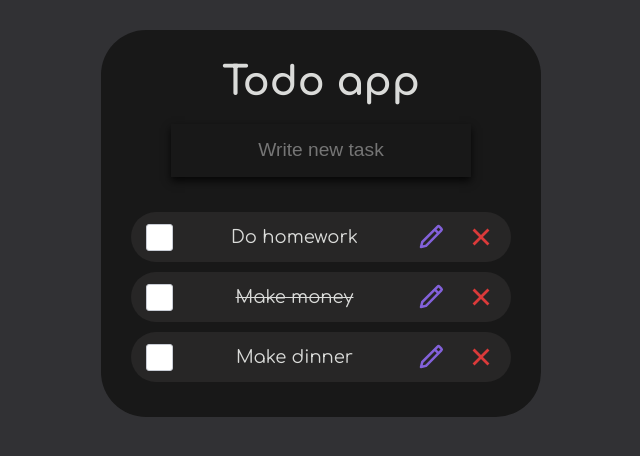
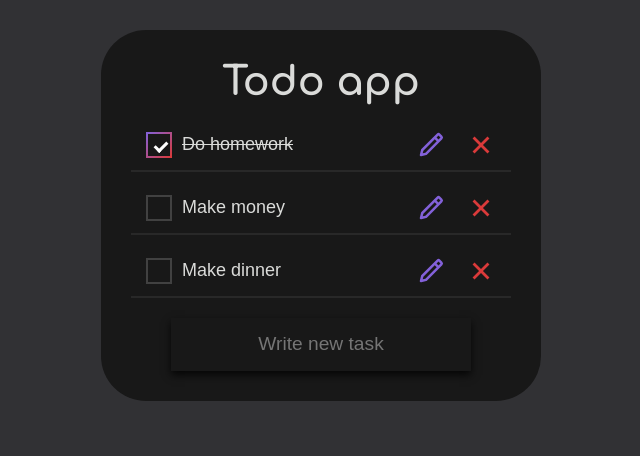
Before and after one commit to D1nviz/Todo, a React (Create React App) app: page / in a window 1280 px wide. Shown: the top 456 px of the page, without its empty margins (319-959 px from the left). Built offline with nearby package versions, Linux system fonts and the light colour scheme; the HTML template or start-up script is replaced by a standard one.

Commit message:
added a possibility to update todo, refactor

```diff
--- a/src/Store/reducers/TodoSlice.ts
+++ b/src/Store/reducers/TodoSlice.ts
@@ -1,5 +1,6 @@
 import { v4 as uuidv4 } from 'uuid';
 import { createSlice, createEntityAdapter } from "@reduxjs/toolkit";
+import type { PayloadAction } from '@reduxjs/toolkit'
 import { ITodo } from '../../models/ITodo';
 
 
@@ -12,12 +13,12 @@ const initialState: TodoState = {
     {
       id: uuidv4(),
       task: "Do homework",
-      isCompleted: false,
+      isCompleted: true,
     },
     {
       id: uuidv4(),
       task: "Make money",
-      isCompleted: true,
+      isCompleted: false,
     },
     {
       id: uuidv4(),
@@ -31,29 +32,24 @@ export const todoSlice = createSlice({
   name: "todo",
   initialState,
   reducers: {
-    todoCreated: (state, action) => {
+    todoCreated: (state, action: PayloadAction<ITodo>) => {
       state.todos.push(action.payload);
-      console.log(state)
     },
-    todoDeleted: (state, action) => {
+    todoDeleted: (state, action: PayloadAction<string>) => {
       state.todos = state.todos.filter(item => item.id !== action.payload);
-      console.log("todo deleted");
     },
-    todoCompleted: (state, action) => {
-      const { id, isCompleted } = action.payload;
-      const todo = state.todos.find(todo => todo.id === id);
-      if (todo) {
-        Object.assign(todo, { isCompleted });
-      }
+    todoUpdated: (state, action: PayloadAction<ITodo>) => {
+      const { id } = action.payload;
+      const todoIndex = state.todos.findIndex(todo => todo.id === id);
+      state.todos[todoIndex] = action.payload;
+      console.log("updated")
+
     },
-    todoRedacted: (state, action) => {
-      /* todosAdapter.updateOne(state, action.payload) */
-    }
   }
 })
 export const { actions, reducer } = todoSlice;
 export const {
   todoCreated,
   todoDeleted,
-  todoCompleted,
-  todoRedacted } = actions;
+  todoUpdated
+} = actions;
--- a/src/Store/store.ts
+++ b/src/Store/store.ts
@@ -4,12 +4,14 @@ const rootReducer = combineReducers({
   reducer
 });
 
-export const setupStore = () => {
+const setupStore = () => {
   return configureStore({
     reducer: rootReducer
   })
 };
 
+export const store = setupStore();
+
 export type RootState = ReturnType<typeof rootReducer>
 export type AppStore = ReturnType<typeof setupStore>
 export type AppDispatch = AppStore["dispatch"]
--- a/src/components/App/App.tsx
+++ b/src/components/App/App.tsx
@@ -4,12 +4,12 @@ import TodoInput from "../TodoInput/TodoInput";
 import TodoList from "../TodoList/TodoList";
 import { Container } from "../../styles";
 
-const App: FC = () => {
+const App: FC = ():JSX.Element => {
 	return (
 		<Container>
 			<TodoHeader />
+			<TodoList/>
 			<TodoInput />
-			<TodoList />
 		</Container>
 	);
 };
--- a/src/components/TodoHeader/TodoHeader.tsx
+++ b/src/components/TodoHeader/TodoHeader.tsx
@@ -1,6 +1,6 @@
 import {FC} from "react";
 import { Title, TitleContainer } from "./styles";
-const TodoHeader:FC = () => {
+const TodoHeader:FC = ():JSX.Element => {
   return (
     <TitleContainer>
       <Title>Todo app</Title>
--- a/src/components/TodoInput/TodoInput.tsx
+++ b/src/components/TodoInput/TodoInput.tsx
@@ -12,7 +12,7 @@ import {
 import { useAppDispatch } from "../../hooks/redux";
 import { todoCreated } from "../../Store/reducers/TodoSlice";
 
-const TodoInput: FC = () => {
+const TodoInput: FC = ():JSX.Element => {
 	const dispatch = useAppDispatch();
 
 	return (
--- a/src/components/TodoInput/styles.ts
+++ b/src/components/TodoInput/styles.ts
@@ -2,7 +2,7 @@ import styled from "styled-components";
 import { Field, ErrorMessage } from "formik";
 
 export const InputContainer = styled.div`
-	margin: 20px auto;
+	margin: 0 auto;
 	width: 100%;
 	display: flex;
 	justify-content: center;
@@ -15,7 +15,7 @@ export const InputBorder = styled.span`
   bottom: 0;
   left: 0;
   height: 3px;
-  background: linear-gradient(90deg, #da3a3a 0%,   #8361d9 100%);
+  background: linear-gradient(90deg, #8361d9 0%, #da3a3a 100%);
   transition: width 0.4s cubic-bezier(0.42, 0, 0.58, 1.00);
 `;
 export const Input = styled(Field)`
--- a/src/components/TodoList/TodoList.tsx
+++ b/src/components/TodoList/TodoList.tsx
@@ -5,8 +5,8 @@ import TodoListItem from "../TodoListItem/TodoListItem";
 
 import { TodoListContainer, EmptyList } from "./styles";
 
-const TodoList: FC = () => {
-	const todos = useAppSelector((state) => state.reducer.todos);
+const TodoList: FC = ():JSX.Element=> {
+	const todos = useAppSelector(state=> state.reducer.todos);
 	return (
 		<TodoListContainer>
 			{todos.length !== 0 ? (
--- a/src/components/TodoList/styles.ts
+++ b/src/components/TodoList/styles.ts
@@ -1,6 +1,7 @@
 import styled from "styled-components";
 export const TodoListContainer = styled.div`
-	padding:  5px 0 ;
+	padding:  5px 0;
+	margin-bottom: 15px;
 `;
 export const EmptyList = styled.h2`
   color: #686868;
--- a/src/components/TodoListItem/TodoListItem.tsx
+++ b/src/components/TodoListItem/TodoListItem.tsx
@@ -1,37 +1,87 @@
-import React, { FC } from "react";
-import { ItemsContainer, Item, Tool, Tools, Text, CheckBoxContainer, CheckBox} from "./styles";
+import React, { FC, useRef, useState, useEffect } from "react";
+import useDebounce from "../../hooks/useDebounce";
+import {
+	ItemsContainer,
+	Item,
+	Tool,
+	Tools,
+	Text,
+	CheckBoxContainer,
+	CheckBox,
+	CheckMark,
+	TextContainer,
+} from "./styles";
 import { IoCloseSharp } from "react-icons/io5";
 import { BiPencil } from "react-icons/bi";
 import { useAppDispatch } from "../../hooks/redux";
-import { todoDeleted, todoCompleted } from "../../Store/reducers/TodoSlice";
+import { todoDeleted, todoUpdated } from "../../Store/reducers/TodoSlice";
 import { ITodo } from "../../models/ITodo";
 
 interface TodoListItemProps {
 	todo: ITodo;
 }
-const TodoListItem: FC<TodoListItemProps> = ({ todo }) => {
-	const dispatch = useAppDispatch();
+const TodoListItem: FC<TodoListItemProps> = ({ todo }): JSX.Element => {
 	const { id, task, isCompleted } = todo;
 
-	const completeHandler = (e: React.MouseEvent<HTMLParagraphElement>) => {
+	const [isReadonly, setIsReadonly] = useState<boolean>(true);
+	const [value, setValue] = useState<string>(task);
+
+	const debouncedValue: string = useDebounce<string>(value, 500);
+
+	const updateTodo = () => {
+		const updatedTask = {
+			...todo,
+			task: debouncedValue,
+		};
+		dispatch(todoUpdated(updatedTask));
+	};
+
+	useEffect(updateTodo, [debouncedValue]);
+	const dispatch = useAppDispatch();
+
+	const texRef = useRef<HTMLInputElement>(null);
+
+	const changeHandler = (e: React.ChangeEvent<HTMLInputElement>) => {
+		setValue(e.target.value);
+	};
+
+	const focusHandler = () => {
+		if (texRef.current) {
+			setIsReadonly(false);
+			texRef.current.focus();
+		}
+	};
+	const completeHandler = () => {
 		const complete = {
 			...todo,
 			isCompleted: !isCompleted,
 		};
-		dispatch(todoCompleted(complete));
+		dispatch(todoUpdated(complete));
 	};
 
 	return (
 		<ItemsContainer>
 			<Item>
-				<CheckBoxContainer>
-					<CheckBox/>
-				</CheckBoxContainer>
-				<Text onClick={completeHandler} isCompleted={isCompleted}>
-					{task}
-				</Text>
+				<TextContainer>
+					<CheckBoxContainer>
+						<CheckBox
+							checked={isCompleted}
+							onChange={completeHandler}
+							type="checkbox"
+						/>
+						<CheckMark />
+					</CheckBoxContainer>
+					<Text
+						ref={texRef}
+						readOnly={isReadonly}
+						value={value}
+						onChange={changeHandler}
+						isCompleted={isCompleted}
+						onBlur={() => setIsReadonly(true)}
+					/>
+				</TextContainer>
 				<Tools>
-					<Tool>
+					<Tool onClick={focusHandler}>
 						<BiPencil size="40px" color="#8361d9" />
 					</Tool>
 					<Tool onClick={() => dispatch(todoDeleted(id))}>
--- a/src/components/TodoListItem/styles.ts
+++ b/src/components/TodoListItem/styles.ts
@@ -1,4 +1,4 @@
-import styled, { keyframes } from "styled-components";
+import styled from "styled-components";
 
 interface ITextProps {
 	isCompleted: boolean;
@@ -6,25 +6,39 @@ interface ITextProps {
 export const ItemsContainer = styled.div`
 	margin: 0 auto;
 	width: 100%;
-	background-color: #272626;
+	border-bottom: 2px solid #4443435f;
 	padding: 0 15px;
-	border-radius: 40px;
-	transition: all .2s ease-in-out;
+	transition: all 0.2s ease-in-out;
+
 	:hover {
-		transform: scale(1.02)
+		transform: scale(1.01);
+		background-color: #4443435f;
+		border-radius: 5px;
 	}
 `;
 export const Item = styled.div`
-	margin-top: 10px;
+	padding-top: 10px;
 	display: flex;
 	justify-content: space-between;
 	align-items: center;
 `;
-export const Text = styled.p<ITextProps>`
-  font-size: 18px;
-	padding: 15px 0;
-	cursor: pointer;
-	text-decoration: ${({ isCompleted }) => (isCompleted ? 'line-through' : 'none')};
+
+export const TextContainer = styled.div`
+	display: flex;
+	align-items: center;
+	justify-content: space-around;
+`;
+export const Text = styled.input<ITextProps>`
+	font-size: 18px;
+	color: rgb(218, 219, 217);
+	background-color: inherit;
+	border: none;
+	padding: 15px 0 15px 10px;
+	text-decoration: ${({ isCompleted }) =>
+		isCompleted ? "line-through" : "none"};
+	:focus {
+		outline: none;
+	}
 `;
 export const Tools = styled.div`
 	width: 80px;
@@ -38,77 +52,64 @@ export const Tool = styled.button`
 	border: 0px solid transparent;
 	background-color: inherit;
 	border-radius: 1.25em;
-	transition: all .2s linear;
+	transition: all 0.2s linear;
 	cursor: pointer;
 	:hover {
 		transform: scale(1.1);
 	}
 `;
 
+export const CheckBoxContainer = styled.label`
+	display: block;
+	position: relative;
+	cursor: pointer;
+	font-size: 20px;
+	user-select: none;
+	overflow: hidden;
+`;
+export const CheckMark = styled.div`
+	position: relative;
+	top: 0;
+	left: 0;
+	height: 1.3em;
+	width: 1.3em;
+	border: 2px solid #414141;
+	transition: all 0.4s cubic-bezier(0.23, 1, 0.32, 1);
 
-const jellyAnimation = keyframes`
-  from {
-    transform: scale(1, 1);
-  }
+	::after {
+		content: "";
+		position: absolute;
+		left: 0.45em;
+		top: -2em;
+		width: 0.25em;
+		height: 0.5em;
+		border: solid white;
+		border-width: 0 0.15em 0.15em 0;
+		transform: rotate(45deg);
+		transition: all 0.6s cubic-bezier(0.23, 1, 0.32, 1);
+	}
 
-  30% {
-    transform: scale(1.25, 0.75);
-  }
-
-  40% {
-    transform: scale(0.75, 1.25);
-  }
-
-  50% {
-    transform: scale(1.15, 0.85);
-  }
-
-  65% {
-    transform: scale(0.95, 1.05);
-  }
-
-  75% {
-    transform: scale(1.05, 0.95);
-  }
-
-  to {
-    transform: scale(1, 1);
-  }
-`;
-
-export const CheckBoxContainer = styled.div`
+	::before {
+		left: 0.45em;
+		top: 2em;
+		width: 0.25em;
+		height: 0.5em;
+		border: solid white;
+		border-width: 0 0.15em 0.15em 0;
+		transform: rotate(45deg);
+	}
 `;
 export const CheckBox = styled.input`
-	position: relative;
-	top: 1px;
-	width: 27px;
-	height: 27px;
-	border: 1px solid #c8ccd4;
-	border-radius: 3px;
-	transition: all 0.1s ease;
+	position: absolute;
+	opacity: 0;
 	cursor: pointer;
-	display: block;
-	:after {
-	content: '';
-	position: absolute;
-	top: 2px;
-	left: 8px;
-	width: 7px;
-	height: 14px;
-	opacity: 0;
-	transform: rotate(45deg) scale(0);
-	border-right: 2px solid #fff;
-	border-bottom: 2px solid #fff;
-	transition: all 0.3s ease;
-	transition-delay: 0.15s;
-	:checked  {
-		border-color: transparent;
-		background: #6871f1;
-		animation: ${jellyAnimation} 0.6s ease;
+	height: 0;
+	width: 0;
+	:checked ~ ${CheckMark} {
+		border-image: linear-gradient(-45deg, #da3a3a 0%, #8361d9 100%);
+		border-image-slice: 1;
+		::after {
+			top: 0.25em;
+		}
 	}
-	:checked::after {
-		opacity: 1;
- 		transform: rotate(45deg) scale(1);
-	}
-}
-`
+`;
--- /dev/null
+++ b/src/hooks/useDebounce.tsx
@@ -0,0 +1,20 @@
+import { useEffect, useState } from "react";
+
+function useDebounce<T>(value: T, delay: number): T {
+  const [debouncedValue, setDebouncedValue] = useState<T>(value);
+  useEffect(
+    () => {
+
+      const handler = setTimeout(() => {
+        setDebouncedValue(value);
+      }, delay);
+      return () => {
+        clearTimeout(handler);
+      };
+    },
+    [value, delay]
+  );
+  return debouncedValue;
+}
+
+export default useDebounce;
--- a/src/index.tsx
+++ b/src/index.tsx
@@ -2,14 +2,13 @@ import React from "react";
 import ReactDOM from "react-dom/client";
 import App from "./components/App/App";
 import { Provider } from "react-redux";
-import { setupStore } from "./Store/store";
+import { store } from "./Store/store";
 import "./index.css";
 
 const root = ReactDOM.createRoot(
 	document.getElementById("root") as HTMLElement
 );
 
-export const store = setupStore();
 
 root.render(
 	<React.StrictMode>
```
